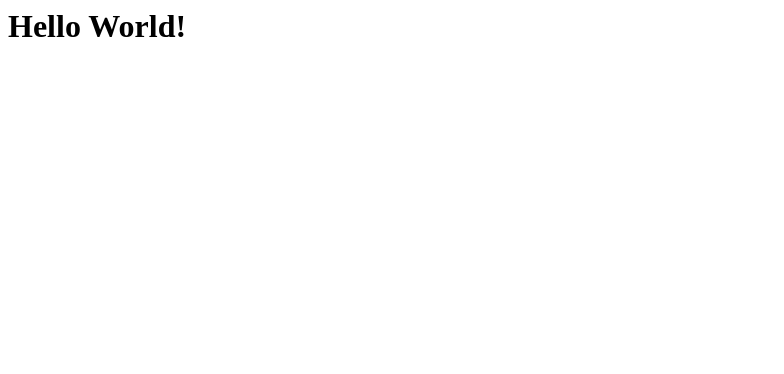
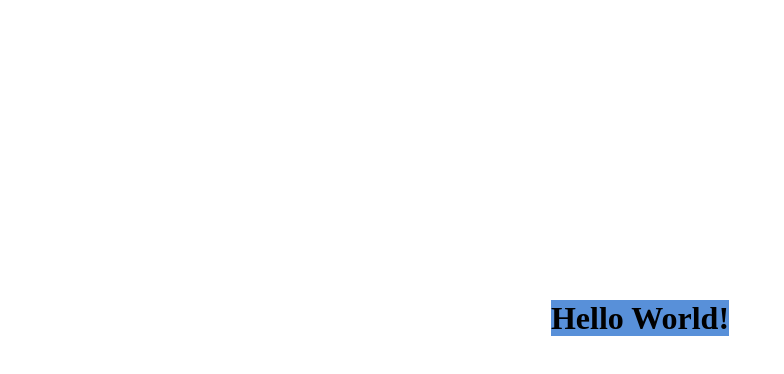
Before and after one commit to grmshw8405/grmshw8405.github.io, a plain HTML site: page index.html in a window 1280 px wide. Shown: the whole page, without its empty margins (0-784 px from the left). Drawn offline with Linux system fonts and the light colour scheme.

Commit message:
added some styling

```diff
--- a/index.html
+++ b/index.html
@@ -1 +1,23 @@
+<!doctype html>
+<html>
+<head>
+<style>
+	.container {
+		width: 100%;
+		text-align: center;
+		margin-top: 300px;
+	}
+	h1 {
+		background-color: #5890D9;
+		margin: 0px auto;
+		display: inline;
+
+	}
+</style>
+</head>
+<body>
+<div class="container">
 <h1>Hello World!</h1>
+</div>
+</body>
+</html>
```
